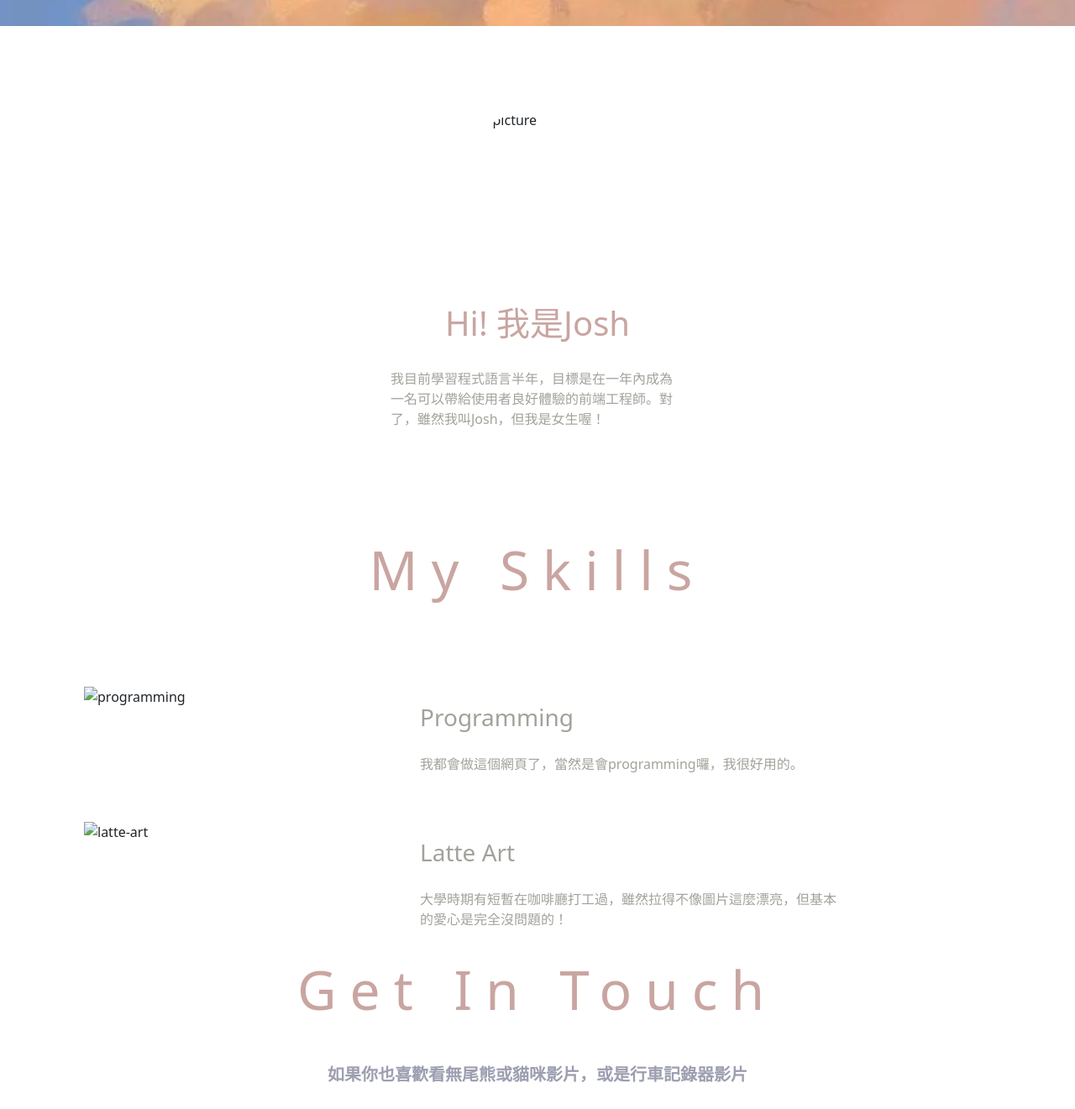
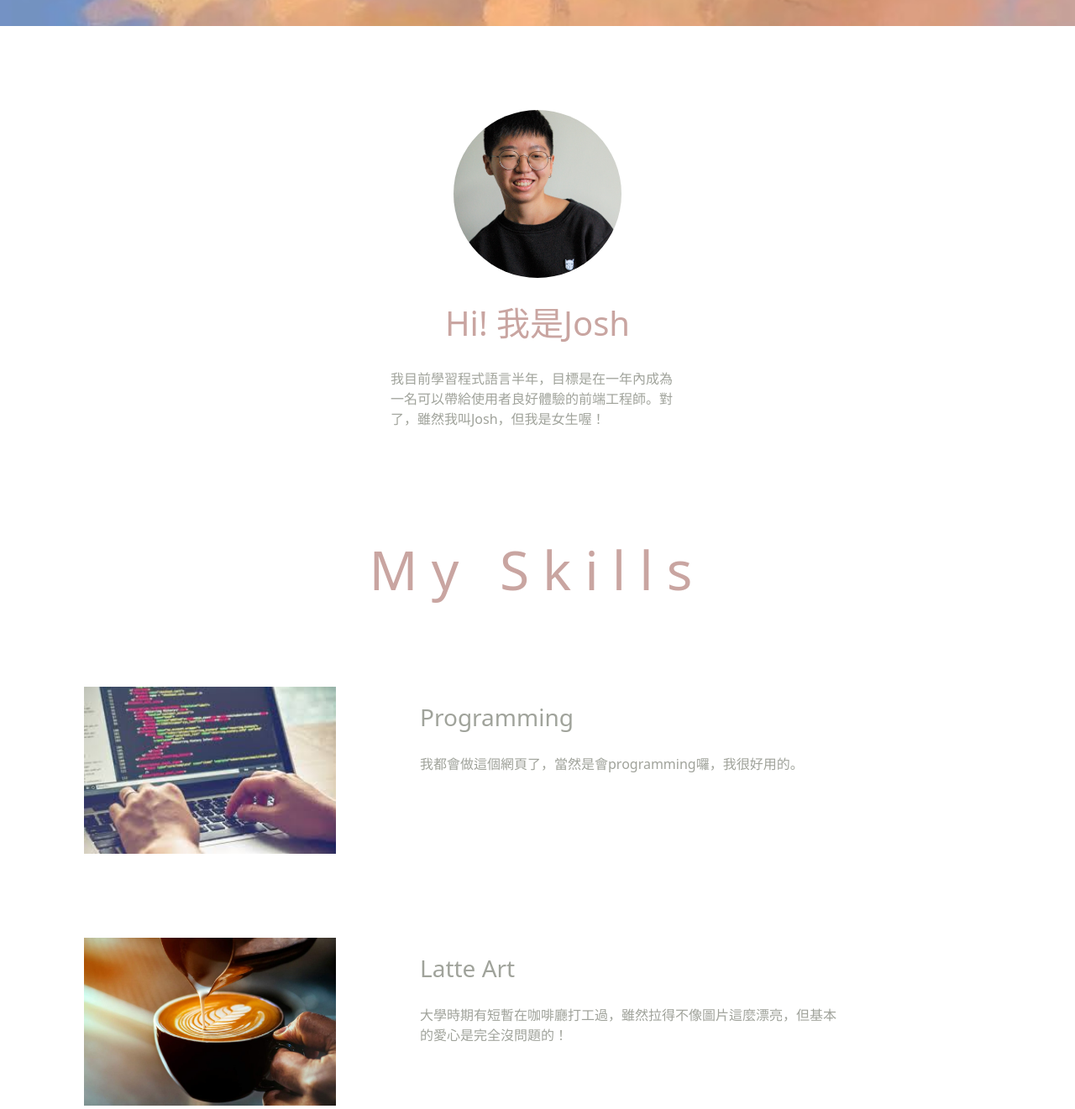
Before and after one commit to KoalaChang/Personal-Site-Practice, a plain HTML site: page index.html in a window 1280 px wide. Shown: the part 717-2038 px from the top of the page at 84% size. Drawn offline with nearby package versions, Linux system fonts and the light colour scheme; files whose address does not match are found by name.

Commit message:
Update index.html

```diff
--- a/index.html
+++ b/index.html
@@ -14,7 +14,7 @@
     </div>
 
     <div class="container-2">
-        <img src="./image/大頭.jpg" class="my-picture" alt="self picture">
+        <img src="./大頭.jpg" class="my-picture" alt="self picture">
         <h1>Hi! 我是Josh</h1>
         <p>我目前學習程式語言半年，目標是在一年內成為一名可以帶給使用者良好體驗的前端工程師。對了，雖然我叫Josh，但我是女生喔！</p>
     </div>
@@ -22,13 +22,13 @@
     <div class="container-3">
         <h2>My Skills</h2>
         <div>
-            <img src="./image/programming.jpeg" class="programming" alt="programming"/>
+            <img src="./programming.jpeg" class="programming" alt="programming"/>
             <h3>Programming</h3>
             <p>我都會做這個網頁了，當然是會programming囉，我很好用的。</p>
         </div>
 
         <div>
-        <img src="./image/latte-coffee-art.jpeg" class="latte-art" alt="latte-art"/>
+        <img src="./latte-coffee-art.jpeg" class="latte-art" alt="latte-art"/>
         <h3>Latte Art</h3>
         <p>大學時期有短暫在咖啡廳打工過，雖然拉得不像圖片這麼漂亮，但基本的愛心是完全沒問題的！</p>
         </div>
```
